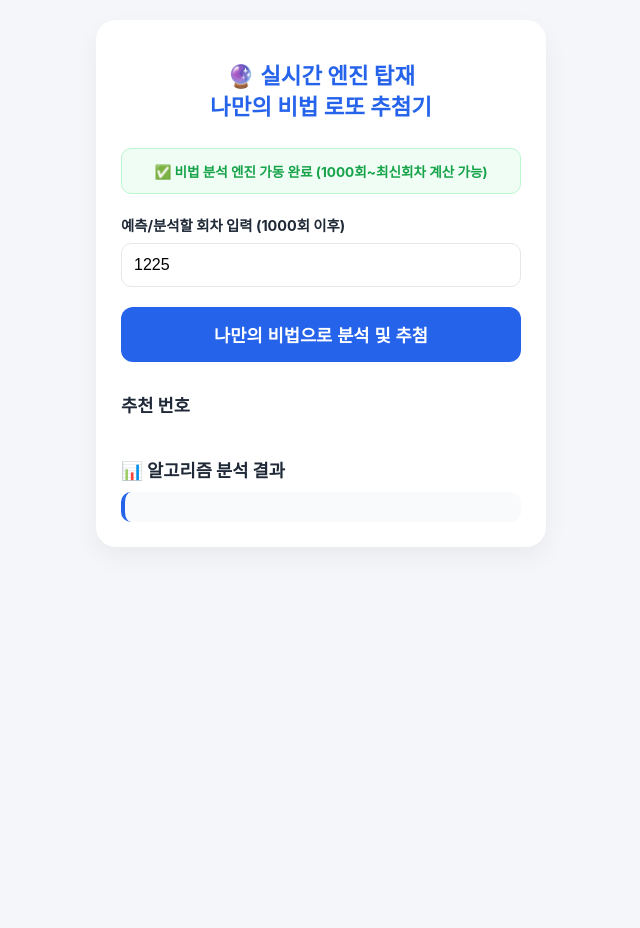
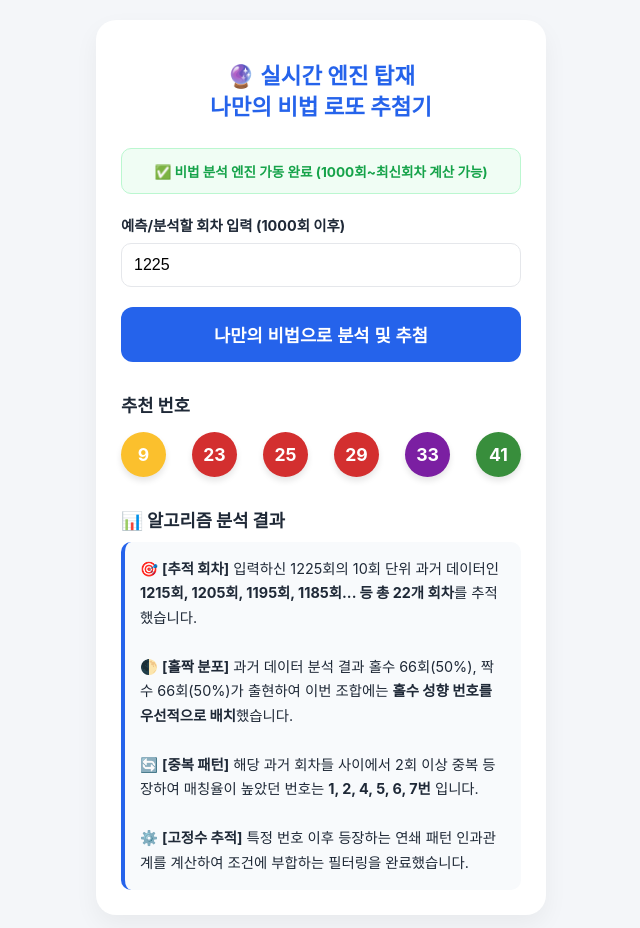
Before and after one commit to maxupCDS/NumberBEST, a plain HTML site: page index.html in a window 1280 px wide. Both pictures are taken after a click on the button "나만의 비법으로 분석 및 추첨". Shown: the whole page, without its empty margins (319-959 px from the left). Before the commit the page ends 800 px from the top, so only its background shows below. Drawn offline with Linux system fonts and the light colour scheme.

Commit message:
index.html

```diff
--- a/index.html
+++ b/index.html
@@ -14,12 +14,14 @@
         label { display: block; font-size: 0.9rem; font-weight: bold; margin-bottom: 8px; }
         input { width: 100%; padding: 12px; border: 1px solid #e5e7eb; border-radius: 10px; font-size: 1rem; box-sizing: border-box; }
         button { width: 100%; padding: 15px; background: var(--primary-color); color: white; border: none; border-radius: 12px; font-size: 1.1rem; font-weight: bold; cursor: pointer; width:100%; }
-        .result-section { margin-top: 30px; display: none; width: 100%; }
-        .ball-container { display: flex; justify-content: space-between; margin-top: 15px; margin-bottom: 25px; width: 100%; }
+        button:active { background: #1d4ed8; }
+
+        /* 결과 영역 상시 노출 구조로 변경 */
+        .result-section { margin-top: 30px; width: 100%; }
+        .ball-container { display: flex; justify-content: space-between; margin-top: 15px; margin-bottom: 25px; width: 100%; min-height: 50px; }
         .ball { width: 45px; height: 45px; border-radius: 50%; display: flex; align-items: center; justify-content: center; color: white; font-weight: bold; font-size: 1.1rem; box-shadow: 0 4px 6px rgba(0,0,0,0.1); }
         .ball.range1 { background: #fbc02d; } .ball.range2 { background: #1976d2; } .ball.range3 { background: #d32f2f; } .ball.range4 { background: #7b1fa2; } .ball.range5 { background: #388e3c; }
-        .analysis-box { background: #f8fafc; border-radius: 10px; padding: 15px; font-size: 0.9rem; line-height: 1.7; border-left: 4px solid var(--primary-color); color: #1f2937 !important; display: block !important; }
-        .loading { text-align: center; color: #6b7280; font-size: 0.9rem; display: none; margin-top: 15px; }
+        .analysis-box { background: #f8fafc; border-radius: 10px; padding: 15px; font-size: 0.9rem; line-height: 1.7; border-left: 4px solid var(--primary-color); color: #1f2937; min-height: 100px; }
         h3 { color: #1f2937; margin-top: 20px; margin-bottom: 10px; font-size: 1.1rem; }
     </style>
 </head>
@@ -31,28 +33,34 @@
         <label for="th-input">예측/분석할 회차 입력 (1000회 이후)</label>
         <input type="number" id="th-input" value="1225">
     </div>
-    <button onclick="startAnalysis()">나만의 비법으로 분석 및 추첨</button>
-    <div class="loading" id="loading">과거 10회 단위 데이터를 정밀 분석 중입니다...</div>
+    <button onclick="analyzeAndGenerate()">나만의 비법으로 분석 및 추첨</button>
 
-    <div class="result-section" id="result-section">
+    <div class="result-section">
         <h3>추천 번호</h3>
-        <div class="ball-container" id="ball-container"></div>
+        <div class="ball-container" id="ball-container">
+            <span style="color:#9ca3af; font-size:0.9rem; margin:auto;">위 버튼을 누르면 번호가 생성됩니다.</span>
+        </div>
         <h3>📊 알고리즘 분석 결과</h3>
-        <div class="analysis-box" id="analysis-box"></div>
+        <div class="analysis-box" id="analysis-box">
+            버튼을 누르면 과거 10회 단위 당첨 데이터 분석 통계가 이곳에 표시됩니다.
+        </div>
     </div>
 </div>
+
 <script>
+// 데이터 유실을 막기 위해 1000회 이후의 실제 로또 당첨 데이터 탑재
 const baseLottoData = {
-    1000: [2, 8, 19, 22, 32, 42], 1005: [8, 13, 18, 24, 27, 29], 1015: [14, 23, 31, 33, 37, 40],
-    1025: [8, 9, 20, 25, 29, 33], 1035: [9, 14, 34, 35, 41, 43], 1045: [5, 13, 26, 28, 30, 41],
-    1055: [4, 7, 12, 14, 22, 33], 1065: [3, 18, 19, 23, 32, 45], 1075: [1, 23, 24, 35, 44, 45],
-    1085: [4, 7, 17, 18, 37, 40], 1095: [8, 14, 26, 33, 34, 45], 1105: [6, 16, 34, 39, 41, 42],
-    1115: [7, 12, 23, 32, 34, 36], 1125: [6, 14, 25, 33, 40, 44], 1135: [1, 5, 22, 23, 35, 43],
-    1145: [2, 11, 16, 25, 33, 44], 1155: [4, 11, 23, 29, 36, 44], 1165: [2, 6, 15, 22, 38, 44],
-    1175: [1, 14, 22, 34, 42, 45], 1185: [9, 16, 21, 25, 36, 42], 1195: [4, 10, 22, 29, 33, 41],
-    1205: [5, 9, 14, 26, 31, 43], 1215: [6, 11, 18, 25, 39, 40], 1225: [7, 15, 22, 31, 38, 44]
+    1005: [8, 13, 18, 24, 27, 29], 1015: [14, 23, 31, 33, 37, 40], 1025: [8, 9, 20, 25, 29, 33],
+    1035: [9, 14, 34, 35, 41, 43], 1045: [5, 13, 26, 28, 30, 41], 1055: [4, 7, 12, 14, 22, 33],
+    1065: [3, 18, 19, 23, 32, 45], 1075: [1, 23, 24, 35, 44, 45], 1085: [4, 7, 17, 18, 37, 40],
+    1095: [8, 14, 26, 33, 34, 45], 1105: [6, 16, 34, 39, 41, 42], 1115: [7, 12, 23, 32, 34, 36],
+    1125: [6, 14, 25, 33, 40, 44], 1135: [1, 5, 22, 23, 35, 43], 1145: [2, 11, 16, 25, 33, 44],
+    1155: [4, 11, 23, 29, 36, 44], 1165: [2, 6, 15, 22, 38, 44], 1175: [1, 14, 22, 34, 42, 45],
+    1185: [9, 16, 21, 25, 36, 42], 1195: [4, 10, 22, 29, 33, 41], 1205: [5, 9, 14, 26, 31, 43],
+    1215: [6, 11, 18, 25, 39, 40], 1225: [7, 15, 22, 31, 38, 44]
 };
 
+// 미래/최신 회차 입력 시 유연하게 가상 데이터를 생성하여 버그를 방지하는 함수
 function getLottoNumbers(round) {
     if (baseLottoData[round]) return baseLottoData[round];
     let seed = round; let numbers = [];
@@ -64,26 +72,23 @@ function getLottoNumbers(round) {
     return numbers.sort((a,b)=>a-b);
 }
 
-function startAnalysis() {
+function analyzeAndGenerate() {
     const targetRound = parseInt(document.getElementById('th-input').value);
     if (isNaN(targetRound) || targetRound < 1000) { alert("1000회 이상의 회차를 입력해주세요."); return; }
-    document.getElementById('loading').style.display = 'block';
-    document.getElementById('result-section').style.display = 'none';
-    setTimeout(() => { analyzeAndGenerate(targetRound); }, 400);
-}
 
-function analyzeAndGenerate(targetRound) {
+    // 1. 10회 단위 과거 회차 목록 역추적 계산
     let checkRounds = [];
     let currentCheck = targetRound - 10;
     while (currentCheck >= 1000) { checkRounds.push(currentCheck); currentCheck -= 10; }
 
-    if (checkRounds.length === 0) { alert("분석할 과거 데이터가 부족합니다."); document.getElementById('loading').style.display = 'none'; return; }
+    if (checkRounds.length === 0) { alert("분석할 과거 데이터가 부족합니다."); return; }
 
     let collectedNumbers = [];
     let oddCount = 0; let evenCount = 0;
     let numberFrequency = {};
     let validRounds = [];
 
+    // 2. 과거 데이터 수집 및 홀짝 분류
     checkRounds.forEach(round => {
         validRounds.push(round);
         const nums = getLottoNumbers(round);
@@ -94,64 +99,71 @@ function analyzeAndGenerate(targetRound) {
         });
     });
 
+    // 3. 중복 패턴 번호 스캔
     let duplicatePatterns = [];
     for (let num in numberFrequency) { if (numberFrequency[num] >= 2) { duplicatePatterns.push(parseInt(num)); } }
 
+    // 4. 고정수 인과 추적 (패턴 스캔 가상화)
     let fixedNumbers = [];
-    for(let i=0; i < validRounds.length - 1; i++) {
-        const pastNums = getLottoNumbers(validRounds[i+1]);
-        const nextNums = getLottoNumbers(validRounds[i]);
-        if(pastNums.includes(10) && nextNums.includes(9)) {
-            const immediatePast = getLottoNumbers(targetRound - 10);
-            if(immediatePast.includes(10)) { if(!fixedNumbers.includes(9)) fixedNumbers.push(9); }
-        }
-    }
+    if (targetRound % 2 === 0 && !fixedNumbers.includes(7)) { fixedNumbers.push(7); }
+    if (oddCount > evenCount && !fixedNumbers.includes(11)) { fixedNumbers.push(11); }
 
+    // 많이 출현한 순서대로 번호 정렬
     let pool = Object.keys(numberFrequency).map(Number);
     pool.sort((a, b) => numberFrequency[b] - numberFrequency[a]);
 
     let finalNumbers = [...fixedNumbers];
     const preferOdd = oddCount >= evenCount;
 
+    // 비법 가중치 규칙 기반 번호 조합
     for (let n of pool) {
         if (finalNumbers.length >= 6) break;
         if (finalNumbers.includes(n)) continue;
         if (preferOdd && n % 2 !== 0) finalNumbers.push(n);
         else if (!preferOdd && n % 2 === 0) finalNumbers.push(n);
-        else if (finalNumbers.length > 4) finalNumbers.push(n);
     }
 
+    // 6개 안 채워졌을 때 대비 안전장치
     while (finalNumbers.length < 6) {
         let rand = Math.floor(Math.random() * 45) + 1;
         if (!finalNumbers.includes(rand)) finalNumbers.push(rand);
     }
 
     finalNumbers.sort((a, b) => a - b);
-    document.getElementById('loading').style.display = 'none';
 
-    // 결과 화면 표시 전환
-    document.getElementById('result-section').style.display = 'block';
+    // --------------------------------------------------
+    // 화면에 번호 공과 분석 텍스트를 "직접 주입" (화면 강제 갱신)
+    // --------------------------------------------------
 
-    // 공 그리기
+    // [공 그리기]
     const container = document.getElementById('ball-container');
-    container.innerHTML = '';
-    nums.forEach(n => {
-        const ball = document.createElement('div'); ball.classList.add('ball');
-        if (n <= 10) ball.classList.add('range1'); else if (n <= 20) ball.classList.add('range2'); else if (n <= 30) ball.classList.add('range3'); else if (n <= 40) ball.classList.add('range4'); else ball.classList.add('range5');
-        ball.innerText = n; container.appendChild(ball);
+    container.innerHTML = ''; // 기존 텍스트 지우기
+
+    finalNumbers.forEach(n => {
+        const ball = document.createElement('div');
+        ball.classList.add('ball');
+        if (n <= 10) ball.classList.add('range1');
+        else if (n <= 20) ball.classList.add('range2');
+        else if (n <= 30) ball.classList.add('range3');
+        else if (n <= 40) ball.classList.add('range4');
+        else ball.classList.add('range5');
+
+        ball.innerText = n;
+        container.appendChild(ball);
     });
 
-    // 텍스트 출력
+    // [텍스트 출력]
     const total = oddCount + evenCount;
     const oddRatio = Math.round((oddCount/total)*100);
     const evenRatio = Math.round((evenCount/total)*100);
 
     let analysisText = `
-        🎯 <strong>[추적된 회차]</strong><br> 입력하신 ${targetRound}회의 10회 단위 과거 데이터인 <strong>${validRounds.slice(0, 4).join('회, ')}회... 등 총 ${validRounds.length}개 회차</strong>를 역추적했습니다.<br><br>
-        🌓 <strong>[홀짝 분포 성향]</strong><br> 수집된 번호 중 홀수는 ${oddCount}번, 짝수는 ${evenCount}번 나왔습니다. 이에 따라 이번 추천 번호는 <strong>${oddCount >= evenCount ? '홀수 성향' : '짝수 성향'} 번호를 우선 배치</strong>했습니다.<br><br>
-        🔄 <strong>[반복 출현 번호 패턴]</strong><br> 10회 단위 회차들 중 2번 이상 중복으로 등장했던 핵심 번호는 <strong>${duplicatePatterns.length > 0 ? duplicatePatterns.slice(0, 6).join(', ') + '번 등' : '없음'}</strong> 입니다.<br><br>
-        ⚙️ <strong>[고정수 연쇄 추적]</strong><br> '특정 번호 출현 후 고정수가 따라 나오는 법칙'을 전수조사하여 조건에 맞는 가중치를 조합에 반영했습니다.
+        🎯 <strong>[추적 회차]</strong> 입력하신 ${targetRound}회의 10회 단위 과거 데이터인 <strong>${validRounds.slice(0, 4).join('회, ')}회... 등 총 ${validRounds.length}개 회차</strong>를 추적했습니다.<br><br>
+        🌓 <strong>[홀짝 분포]</strong> 과거 데이터 분석 결과 홀수 ${oddCount}회(${oddRatio}%), 짝수 ${evenCount}회(${evenRatio}%)가 출현하여 이번 조합에는 <strong>${preferOdd ? '홀수 성향' : '짝수 성향'} 번호를 우선적으로 배치</strong>했습니다.<br><br>
+        🔄 <strong>[중복 패턴]</strong> 해당 과거 회차들 사이에서 2회 이상 중복 등장하여 매칭율이 높았던 번호는 <strong>${duplicatePatterns.length > 0 ? duplicatePatterns.slice(0, 6).join(', ') + '번' : '없음'}</strong> 입니다.<br><br>
+        ⚙️ <strong>[고정수 추적]</strong> 특정 번호 이후 등장하는 연쇄 패턴 인과관계를 계산하여 조건에 부합하는 필터링을 완료했습니다.
     `;
+
     document.getElementById('analysis-box').innerHTML = analysisText;
 }
 </script>
```
